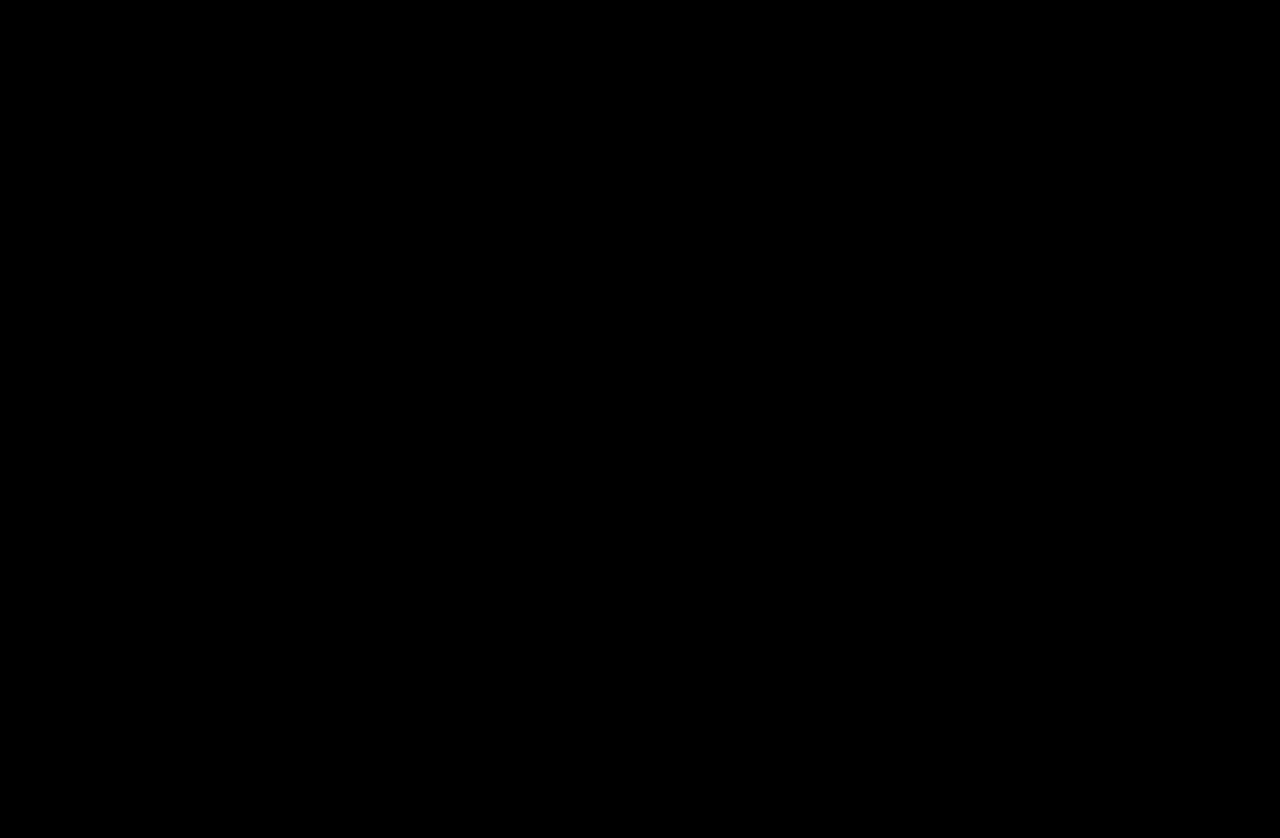
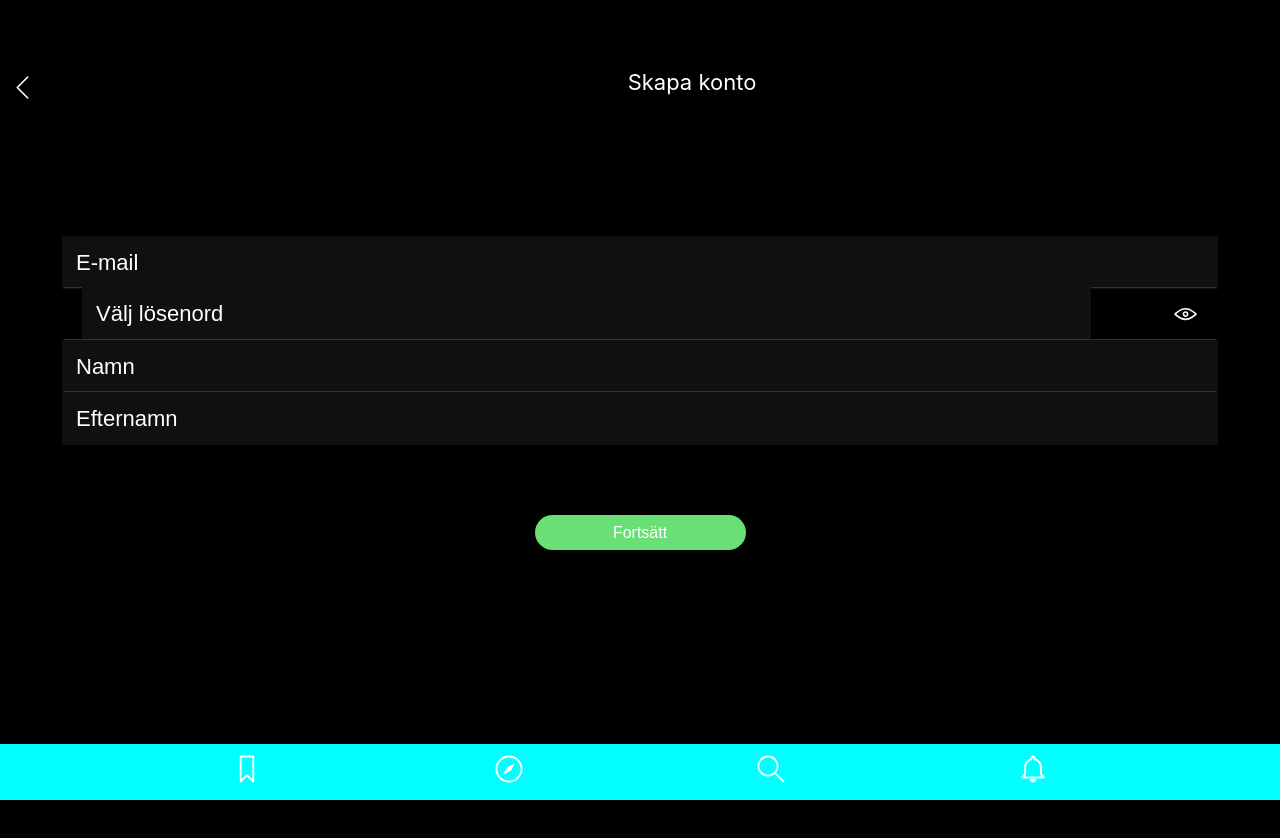
Before and after one commit to erikarvidsson/KA-project2, a React (Create React App) app: page /Signup in a window 1280 px wide. Shown: the top 838 px of the page. Built offline with nearby package versions, Linux system fonts and the light colour scheme.

Commit message:
Add signup page

```diff
--- a/src/App.js
+++ b/src/App.js
@@ -15,6 +15,7 @@ import Konto from './view/konto';
 import Categories from './view/categories';
 import Episodes from './view/episodes';
 import Favorites from './view/favorites';
+import Signup from './view/signup';
 
 window.addEventListener('load', () => {
   registerSW();
@@ -51,6 +52,7 @@ function App() {
           <Route path="/Categories" component={Categories} />
           <Route path="/Episodes" component={Episodes} />
           <Route path="/Favorites" component={Favorites} />
+          <Route path="/Signup" component={Signup} />
         </div>
 
 
--- a/src/components/MediaBox/index.js
+++ b/src/components/MediaBox/index.js
@@ -4,14 +4,14 @@ import YPlayer from '../YPlayer'
 import styled from 'styled-components'
 
 const Container = styled.div`
-  position: absolute;
+  position: relative;
   text-align: center;
   color: white;
   width: 100vw;
   /* padding-left: 12px;
   padding-right: 12px; */
-  top: 0;
-  left: 0;
+  /* top: 0;
+  left: 0; */
 `;
 
 const Img = styled.img`
@@ -28,7 +28,7 @@ const MaxChar = styled.div`
   height: ${props => props.height};
   overflow: hidden;
   top: ${props => props.top || '250px'};
-  z-index: 999;
+  z-index: 800;
 `;
 const Overlay = styled.div`
 
@@ -50,10 +50,10 @@ export const MediaBox = (props) => {
                  text="Dans"
                ></P>
              </MaxChar>
-             <MaxChar height="30px">
-               <H3 top="0px" fontWeight="bold" fontSize text={props.title}></H3>
+             <MaxChar height="38px">
+               <H3 top="0px" fontWeight="bold" fontSize text={props.title} zIndex='999'></H3>
              </MaxChar>
-             <MaxChar height="69px" top="270px">
+             <MaxChar height="69px" top="280px">
                <P top="300px" text={props.description}></P>
              </MaxChar>
            </Container>
--- a/src/components/Menu/index.js
+++ b/src/components/Menu/index.js
@@ -13,6 +13,7 @@ const MenuDiv = styled.div`
     bottom: 0;
     left:0;
     margin: 0;
+     z-index: 1000;
 `;
 
 const Icons = styled.img`
--- a/src/components/NavigationButton/index.js
+++ b/src/components/NavigationButton/index.js
@@ -2,46 +2,43 @@ import React from 'react';
 import styled from 'styled-components';
 
 
-const Div = styled.div`
-  /* height: 40vh; */
-  width: 100vw;
+const DivStyled = styled.div`
+    height: 51px;
+    width: 100vw;
+    display: flex;
+    justify-content: center;
+`;
 
-  ul {
+const UlStyled = styled.ul`
+    height: 100%;
+    width: 86vw;
     display: flex;
-    flex-direction: column;
-    justify-content: flex-start;
+    justify-content: space-between;
     align-items: center;
-    line-height: 20px;
+    align-content: center;
     text-decoration: none;
-  }
+    margin: 0;
+    padding: 0;
+`;
 
-  li {
+const LiStyled = styled.li`
+    width: 100%;
     display: flex;
-    border-bottom: 1px solid white;
-    padding-bottom: 25px;
-    width: 90vw;
-    /* height: 30px; */
-
     justify-content: space-between;
     list-style: none;
-    /* text-decoration: none; */
-  }
+`;
 
-  img {
+const ImgStyled = styled.img `
     height: 25px;
-    margin-right: 20px;
-  }
 `;
 
 const NavigationButton = (props) => {
     return(
-        <div>
-        <Div>
-          <ul>
-            <li>{props.goTo}<img src={props.img} alt=''></img></li>
-          </ul>
-          </Div>
-        </div>
+        <DivStyled>
+          <UlStyled>
+            <LiStyled>{props.goTo}<ImgStyled src={props.img} alt=''></ImgStyled></LiStyled>
+          </UlStyled>
+        </DivStyled>
     )
 }
 export default NavigationButton;
--- /dev/null
+++ b/src/components/SignupForm/index.js
@@ -0,0 +1,102 @@
+import React from 'react';
+import styled from 'styled-components';
+import { Header, P, H2, H3 } from '../typo';
+import Line from '../Line';
+
+const FormStyled = styled.form`
+    width: 100vw;
+    display: flex;
+    /* justify-content: center; */
+    flex-direction: column;
+    align-items: center;
+    margin-top: 121px;
+`
+const DivStyled = styled.div`
+    height: 51px;
+    width: 100vw;
+    display: flex;
+    justify-content: center;
+`
+const DivPasswordStyled = styled.div `
+    height: 51px;
+    width: 100vw;
+    display: flex;
+    justify-content: space-evenly;
+    align-items: center;
+`
+
+const InputStyled = styled.input`
+    height: 100%;
+    width: 90vw;
+    background-color: #101010;
+    border: 0;
+    outline: none;
+    font-size: 22px;
+    color: #FFF;
+    ::placeholder{
+        padding-left: 12px;
+        font-size: 22px;
+        color: #FFF;
+    }
+`
+const PasswordStyled = styled.input `
+    height: 100%;
+    width: 78.5vw;
+    background-color: #101010;
+    border: 0;
+    outline: none;
+    font-size: 22px;
+    color: #FFF;
+    ::placeholder{
+        padding-left: 12px;
+        font-size: 22px;
+        color: #FFF;
+    }
+`
+
+const ButtonStyled = styled.button`
+    height: 35px;
+    width: 211px;
+    background-color: #69DF75;
+    border: 0;
+    border-radius: 17.5px;
+    display: flex;
+    justify-content: center;
+    flex-direction: column;
+    align-items: center;
+    margin-top: 72px;
+`
+
+const ImgStyled = styled.img `
+    height: 25px;
+    width: 25px;
+    margin: 0;
+`
+
+const SignupForm = () => {
+    return(
+        <div>
+            <FormStyled>
+                <DivStyled>
+                    <InputStyled type='email' placeholder='E-mail' name='email'></InputStyled>
+                </DivStyled>
+                <Line />
+                <DivPasswordStyled>
+                    <PasswordStyled type='password' placeholder='Välj lösenord' name='password'></PasswordStyled>
+                    <ImgStyled  src='assets/icons/visible.svg'/>
+                </DivPasswordStyled>
+                <Line />
+                <DivStyled>
+                    <InputStyled type='name' placeholder='Namn' name='name'></InputStyled>
+                </DivStyled>
+                <Line />
+                <DivStyled>
+                    <InputStyled type='email' placeholder='Efternamn' name='lastname'></InputStyled>
+                </DivStyled>
+                <ButtonStyled type='submit'><P text='Fortsätt' textAlign='center'/></ButtonStyled>
+            </FormStyled>
+        </div>
+    )
+}
+
+export default SignupForm;
--- a/src/components/typo.js
+++ b/src/components/typo.js
@@ -36,6 +36,8 @@ const H3Style = styled.h3 `
   color: white;
   text-align: ${props => props.textAlign || 'left'};
   width: 90%;
+  z-index: ${props => props.zIndex};
+  position: ${props => props.zIndex};
 `
 
 const PStyle = styled.p`
--- a/src/view/index.js
+++ b/src/view/index.js
@@ -1,18 +1,18 @@
 import React from "react";
 import Layout from "../components/Layout"
-import VideoData from "../data/youtube.json"
-import { MediaBox } from "../components/MediaBox";
+// import VideoData from "../data/youtube.json"
+// import { MediaBox } from "../components/MediaBox";
 
 const Index = () => {
-  console.log(VideoData[0]);
+  // console.log(VideoData[0]);
   return (
     <div>
       <Layout>
-        <MediaBox
+        {/* <MediaBox
           src={VideoData[0].thumbnail}
           title={VideoData[0].title}
           description={VideoData[0].description}
-        />
+        /> */}
       </Layout>
     </div>
   );
--- a/src/view/library.js
+++ b/src/view/library.js
@@ -5,6 +5,9 @@ import Layout from '../components/Layout';
 import ProfileIcon from '../components/ProfileIcon';
 import NavigationButton from '../components/NavigationButton';
 import { Header, P, H2 } from '../components/typo';
+import VideoData from '../data/youtube.json';
+import { MediaBox } from '../components/MediaBox';
+import Line from '../components/Line';
 
 const DivStyled = styled.div`
     width: 100vw;
@@ -28,6 +31,13 @@ const StyledLink = styled(Link)`
     }
 `;
 
+const NavigationDivStyled = styled.div `
+    margin-top: 45px;
+    display: flex;
+    flex-direction: column;
+    align-items: center;
+`
+
 const Library = (props) => {
     return(
         <Layout>
@@ -37,10 +47,19 @@ const Library = (props) => {
             </DivStyled>
             {/* top sätter margin-top värdet */}
             <Header text='Mitt bibliotek' top='12px'/>
-            <StyledLink to='/Categories'><NavigationButton goTo='Kategorier' img='assets/icons/right-arrow.svg'/></StyledLink>
-            <StyledLink to='/Episodes'><NavigationButton goTo='Avsnitt' img='assets/icons/right-arrow.svg'/></StyledLink>
-            <StyledLink to='/Favorites'><NavigationButton goTo='Favoriter' img='assets/icons/right-arrow.svg'/></StyledLink>
+            <NavigationDivStyled>
+                <StyledLink to='/Categories'><NavigationButton goTo='Kategorier' img='assets/icons/right-arrow.svg'/></StyledLink>
+                <Line/>
+                <StyledLink to='/Episodes'><NavigationButton goTo='Avsnitt' img='assets/icons/right-arrow.svg'/></StyledLink>
+                <Line/>
+                <StyledLink to='/Favorites'><NavigationButton goTo='Favoriter' img='assets/icons/right-arrow.svg'/></StyledLink>
+            </NavigationDivStyled>
             <H2 text='Senaste avsnitt'/>
+            <MediaBox
+                src={VideoData[0].thumbnail}
+                title={VideoData[0].title}
+                description={VideoData[0].description}
+            />
         </Layout>
     )
 };
--- /dev/null
+++ b/src/view/signup.js
@@ -0,0 +1,37 @@
+import React from 'react';
+import styled from 'styled-components';
+import Layout from '../components/Layout';
+import { Header, P, H2, H3 } from '../components/typo';
+import ProfileIcon from '../components/ProfileIcon';
+import SignupForm from '../components/SignupForm';
+
+const DivStyled = styled.div `
+    width: 100vw;
+    height: 56px;
+    display: flex;
+    justify-content: space-between;
+    align-items: center;
+    margin: 0;
+`
+
+const BackIconStyled = styled.img `
+    height: 25px;
+    width: 25px;
+    margin-left: 10px;
+`
+
+const SignUp = (props) => {
+    return(
+        <div>
+            <Layout>
+                <DivStyled>
+                    <BackIconStyled src='assets/icons/left-arrow.svg' onClick={() => props.history.goBack(props)}/>
+                    <H3 text='Skapa konto' textAlign='center'/>
+                </DivStyled>
+                <SignupForm />
+            </Layout>
+        </div>
+    )
+}
+
+export default SignUp;
```
Also changed, not shown: public/assets/icons/visible.svg (added).
